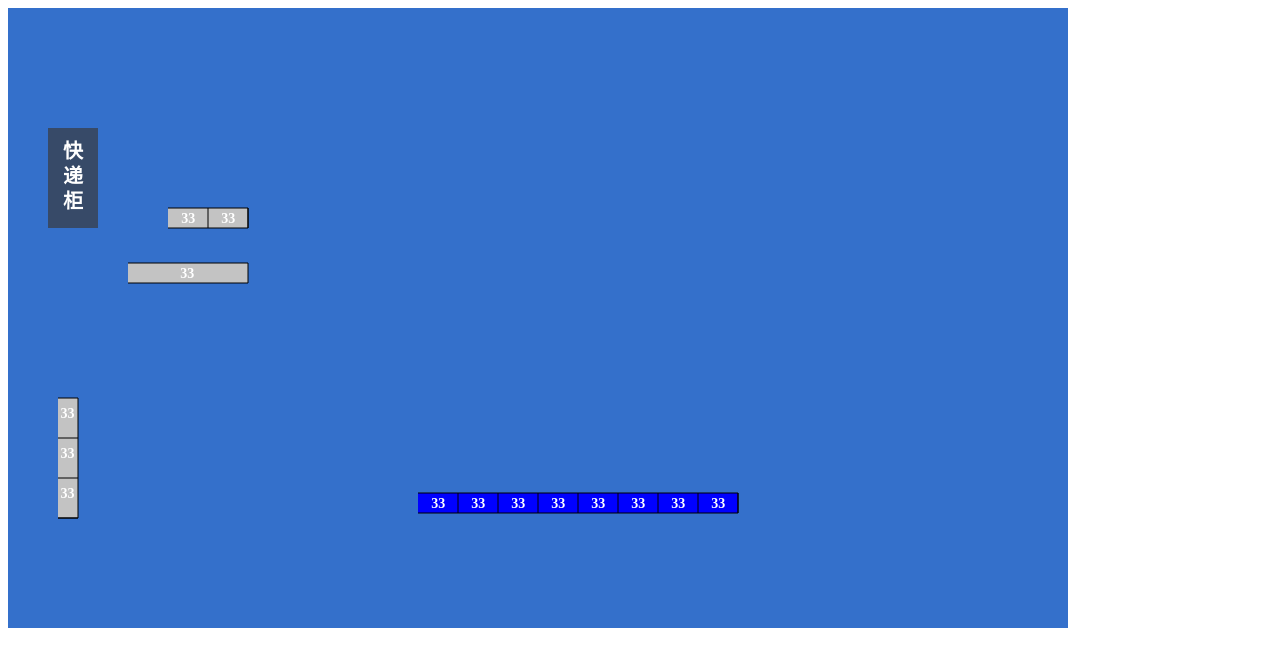
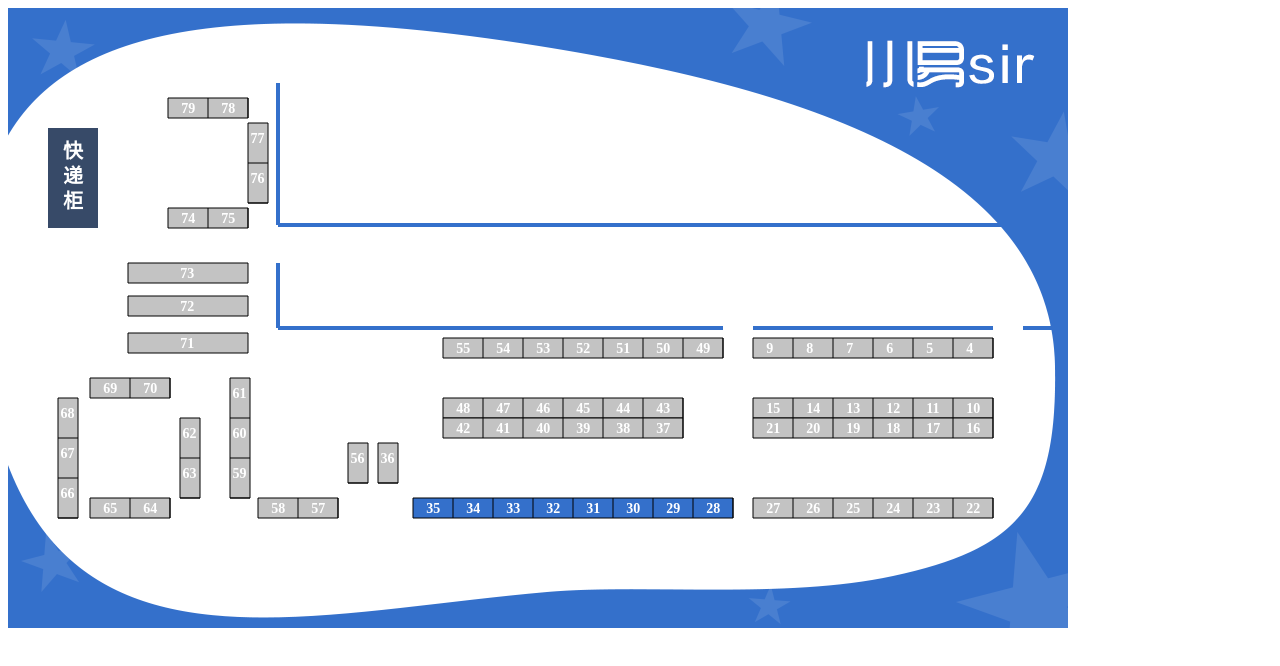
Before and after one commit to SnowBeatRain/canvas_study, a plain HTML site: page Line快递柜.html in a window 1280 px wide. Drawn offline with Linux system fonts and the light colour scheme.

Commit message:
初步完成

```diff
--- a/Line快递柜.html
+++ b/Line快递柜.html
@@ -15,20 +15,92 @@
 <script>
   var canvas = document.querySelector('#canvas');
   var cxt = canvas.getContext('2d');
-  cxt.fillStyle = "#3470CB";
+  cxt.fillStyle = "#fff";
   cxt.fillRect(0, 0, 1060, 620);
+  var bgImg = new Image()
+  bgImg.src = "./bg.png"
+  bgImg.onload = function () {
+    // 放置背景图
+    cxt.drawImage(this, 0, 0)
+    // 绘制快递柜文字
+    cxt.beginPath()
+    drawScreen()
+    cxt.closePath()
+
+    //竖直表格
+    drawVerticalTab(50, 390, 20, 40, 3, 1, "#c3c3c3", 68, false)
+    drawVerticalTab(240, 115, 20, 40, 2, 1, "#c3c3c3", 77, false)
+    drawVerticalTab(172, 410, 20, 40, 2, 1, "#c3c3c3", 62, true)
+    drawVerticalTab(222, 370, 20, 40, 3, 1, "#c3c3c3", 61, false)
+    drawVerticalTab(340, 435, 20, 40, 1, 1, "#c3c3c3", 56, false)
+    drawVerticalTab(370, 435, 20, 40, 1, 1, "#c3c3c3", 36, false)
+    // 水平表格   一行一列
+    // drawLevelTab2(120, 255, 120, 20, 1, 1,"#c3c3c3", 73, false)
+    drawLevelTab(120, 255, 120, 20, 1, 1, 73)
+    drawLevelTab(120, 288, 120, 20, 1, 1, 72)
+    drawLevelTab(120, 325, 120, 20, 1, 1, 71)
+
+    // 水平表格 一行多列
+    //  开始横坐标，开始纵坐标，单个宽度，单个高度，几行，几列，背景颜色，第一个数字，数字是否递增（true增加）
+    drawLevelTab2(160, 90, 40, 20, 1, 2, "#c3c3c3", 79, false)
+    drawLevelTab2(160, 200, 40, 20, 1, 2, "#c3c3c3", 74, true)
+    drawLevelTab2(82, 370, 40, 20, 1, 2, "#c3c3c3", 69, true)
+    drawLevelTab2(82, 490, 40, 20, 1, 2, "#c3c3c3", 65, false)
+    drawLevelTab2(250, 490, 40, 20, 1, 2, "#c3c3c3", 58, false)
+    drawLevelTab2(435, 330, 40, 20, 1, 7, "#c3c3c3", 55, false)
+    drawLevelTab2(435, 390, 40, 20, 1, 6, "#c3c3c3", 48, false)
+    drawLevelTab2(435, 410, 40, 20, 1, 6, "#c3c3c3", 42, false)
+    drawLevelTab2(745, 330, 40, 20, 1, 6, "#c3c3c3", 9, false)
+    drawLevelTab2(745, 390, 40, 20, 1, 6, "#c3c3c3", 15, false)
+    drawLevelTab2(745, 410, 40, 20, 1, 6, "#c3c3c3", 21, false)
+    drawLevelTab2(405, 490, 40, 20, 1, 8, "#3470cb", 35, false)
+    drawLevelTab2(745, 490, 40, 20, 1, 6, "#c3c3c3", 27, false)
 
 
-  // 绘制快递柜文字
-  cxt.beginPath()
-  drawScreen()
-  cxt.closePath()
 
+  // 绘制过道线条
+
+  cxt.beginPath();
+  cxt.strokeStyle  = '#3470cb' //填充颜色
+  cxt.lineWidth = 4;
+  cxt.moveTo(270, 75);
+  cxt.lineTo(270, 217);
+  cxt.moveTo(270, 217);
+  cxt.lineTo(1060, 217);
+  cxt.closePath();
+  cxt.stroke();
+  cxt.beginPath();
+  cxt.strokeStyle  = '#3470cb' //填充颜色
+  cxt.lineWidth = 4;
+  cxt.moveTo(270, 255);
+  cxt.lineTo(270, 320);
+  cxt.moveTo(270, 320);
+  cxt.lineTo(715, 320);
+  cxt.closePath();
+  cxt.stroke();
+  cxt.beginPath();
+  cxt.strokeStyle  = '#3470cb' //填充颜色
+  cxt.lineWidth = 4;
+  cxt.moveTo(745, 320);
+  cxt.lineTo(985, 320);
+  cxt.closePath();
+  cxt.stroke();
+  cxt.beginPath();
+  cxt.strokeStyle  = '#3470cb' //填充颜色
+  cxt.lineWidth = 4;
+  cxt.moveTo(1015, 320);
+  cxt.lineTo(1060, 320);
+  cxt.closePath();
+  cxt.stroke();
+  }
+
+  // 绘制logo字体
   function drawScreen() {
+    cxt.beginPath();
+
     // cxt.strokeStyle = '#374A68'; //边框颜色
     cxt.fillStyle = '#374A68' //填充颜色
     // cxt.lineWidth = 4;
-    cxt.beginPath();
     cxt.moveTo(40, 120);
     cxt.lineTo(90, 120);
     cxt.lineTo(90, 220);
@@ -51,38 +123,15 @@
    row: 几行
    list:  几列
   */
-  // cxt.beginPath()
-  // drawVerticalTab(50, 390, 20, 40, 1, 3)
-  // cxt.closePath()
-
-  function drawVerticalTab(beginX, beginY, w, h, row, list) {
-    for (r = 1; r <= row; r++) { //控制画多少行
-      for (l = 1; l <= list; l++) { //控制画多少列
-        x = beginX + (r - 1) * w;
-        y = beginY + (l - 1) * h;
-        x_zuobiao = x; //字的横坐标
-        y_zuobiao = y + 25; //字的纵坐标
-        cxt.rect(x, y, w, h); //边框的四个点坐标
-        cxt.font = "bold 14px 宋体"
-        // cxt.fillStyle = '#0000ff' //填充颜色
-        cxt.strokeStyle = '#0000ff' //填充颜色
-        cxt.fillText("33", x_zuobiao + w / 8 + 20, y_zuobiao);
-      }
-    }
-    cxt.stroke();
-  }
-
-//竖直表格
-drawVerticalTab(50, 390, 20, 40, 3, 1)
-
-  function drawVerticalTab(beginX, beginY, w, h, row, list) {
+  function drawVerticalTab(beginX, beginY, w, h, row, list, bgColor, topNum, add) {
     cxt.beginPath()
-    cxt.fillStyle = "#c3c3c3" //背景色
+    cxt.fillStyle = bgColor //背景色
     // 绘制外边框
     cxt.moveTo(beginX, beginY);
     cxt.lineTo(beginX + list * w, beginY);
     cxt.lineTo(beginX + list * w, beginY + row * h);
     cxt.lineTo(beginX, beginY + row * h);
+    cxt.lineTo(beginX, beginY);
     cxt.fill();
     // 绘制分割线, 内容填充
     for (let l = 1; l <= list; l++) {
@@ -92,17 +141,18 @@ drawVerticalTab(50, 390, 20, 40, 3, 1)
         cxt.font = "bold 14px 宋体"
         cxt.fillStyle = "#fff"
         // 开始坐标向右移动
-        cxt.fillText("33", beginX + (l - 1) * w + w / 8, beginY + (h * r) - h / 2);
+        if (add) {
+          cxt.fillText(topNum++, beginX + (l - 1) * w + w / 8, beginY + (h * r) - h / 2);
+        } else {
+          cxt.fillText(topNum--, beginX + (l - 1) * w + w / 8, beginY + (h * r) - h / 2);
+        }
       }
     }
     cxt.stroke();
     cxt.closePath()
   }
-
-  // 水平表格   一行一列
-  drawLevelTab(120,255,120,20,1,1)
-
-  function drawLevelTab(beginX, beginY, w, h, row, list) {
+  // 绘制水平表格   一列一行  多列一行
+  function drawLevelTab(beginX, beginY, w, h, row, list, num) {
     cxt.beginPath()
     cxt.fillStyle = "#c3c3c3" //背景色
     // 绘制外边框
@@ -110,54 +160,57 @@ drawVerticalTab(50, 390, 20, 40, 3, 1)
     cxt.lineTo(beginX + list * w, beginY);
     cxt.lineTo(beginX + list * w, beginY + row * h);
     cxt.lineTo(beginX, beginY + row * h);
+    cxt.lineTo(beginX, beginY);
     cxt.fill();
     // 绘制分割线, 内容填充
     for (let l = 1; l <= list; l++) {
-      for (let r = 1; r <=row ; r++) {
-        cxt.moveTo(beginX + w/l, beginY);
-        cxt.lineTo(beginX + w/l, beginY +(l-1) * h);
+      for (let r = 1; r <= row; r++) {
+        cxt.moveTo(beginX + w / l, beginY);
+        cxt.lineTo(beginX + w / l, beginY + (l - 1) * h);
         cxt.font = "bold 14px 宋体"
         cxt.fillStyle = "#fff"
         // 开始坐标向右移动
 
-        cxt.fillText("33", beginX + (l - 1) * w/2 + w / 2.3, beginY + (h * r) - h / 4);
+        cxt.fillText(num, beginX + (l - 1) * w / 2 + w / 2.3, beginY + (h * r) - h / 4);
       }
     }
     cxt.stroke();
     cxt.closePath()
   }
 
-  // 水平表格 一行多列
-  drawLevelTab2(160,200,80,20,1,2,"#c3c3c3")
-  drawLevelTab2(410,485,320,20,1,8,"#0000ff")
-
-  function drawLevelTab2(beginX, beginY, w, h, row, list,bgcolor) {
+  function drawLevelTab2(beginX, beginY, w, h, row, list, bgcolor, leftNum, add) {
     cxt.beginPath()
     cxt.fillStyle = bgcolor //背景色
     // 绘制外边框
     cxt.moveTo(beginX, beginY);
-    cxt.lineTo(beginX + w, beginY);
-    cxt.lineTo(beginX + w, beginY + row * h);
+    cxt.lineTo(beginX + w * list, beginY);
+    cxt.lineTo(beginX + w * list, beginY + row * h);
     cxt.lineTo(beginX, beginY + row * h);
+    cxt.lineTo(beginX, beginY);
     cxt.fill();
     // 绘制分割线, 内容填充
     for (let l = 1; l <= list; l++) {
-      for (let r = 1; r <=row ; r++) {
-        cxt.moveTo(beginX+(w/list)*l, beginY);
-        cxt.lineTo(beginX+(w/list)*l, beginY + r * h);
+      for (let r = 1; r <= row; r++) {
+        cxt.moveTo(beginX + w * l, beginY);
+        cxt.lineTo(beginX + w * l, beginY + r * h);
         cxt.font = "bold 14px 宋体"
         cxt.fillStyle = "#fff"
         // 开始坐标向右移动
-       /*
-         beginX + (l- 1) * (w/list) + (w/list) / 3   基础x坐标加上第几个块,加上偏移量
-         beginY + (h * r) - h / 4)   基础y坐标 加上偏移量
-        */
-        cxt.fillText("33", beginX + (l- 1) * (w/list) + (w/list) / 3, beginY + (h * r) - h / 4);
+        /*
+          beginX + (l- 1) * w + w / 3   基础x坐标加上第几个块,加上偏移量
+          beginY + (h * r) - h / 4)   基础y坐标 加上偏移量
+         */
+        if (add) {
+          cxt.fillText(leftNum++, beginX + (l - 1) * w + w / 3, beginY + (h * r) - h / 4);
+        } else {
+          cxt.fillText(leftNum--, beginX + (l - 1) * w + w / 3, beginY + (h * r) - h / 4);
+        }
       }
     }
     cxt.stroke();
     cxt.closePath()
   }
+
 </script>
 
 </html>
```
Also changed, not shown: bg.png (added).
